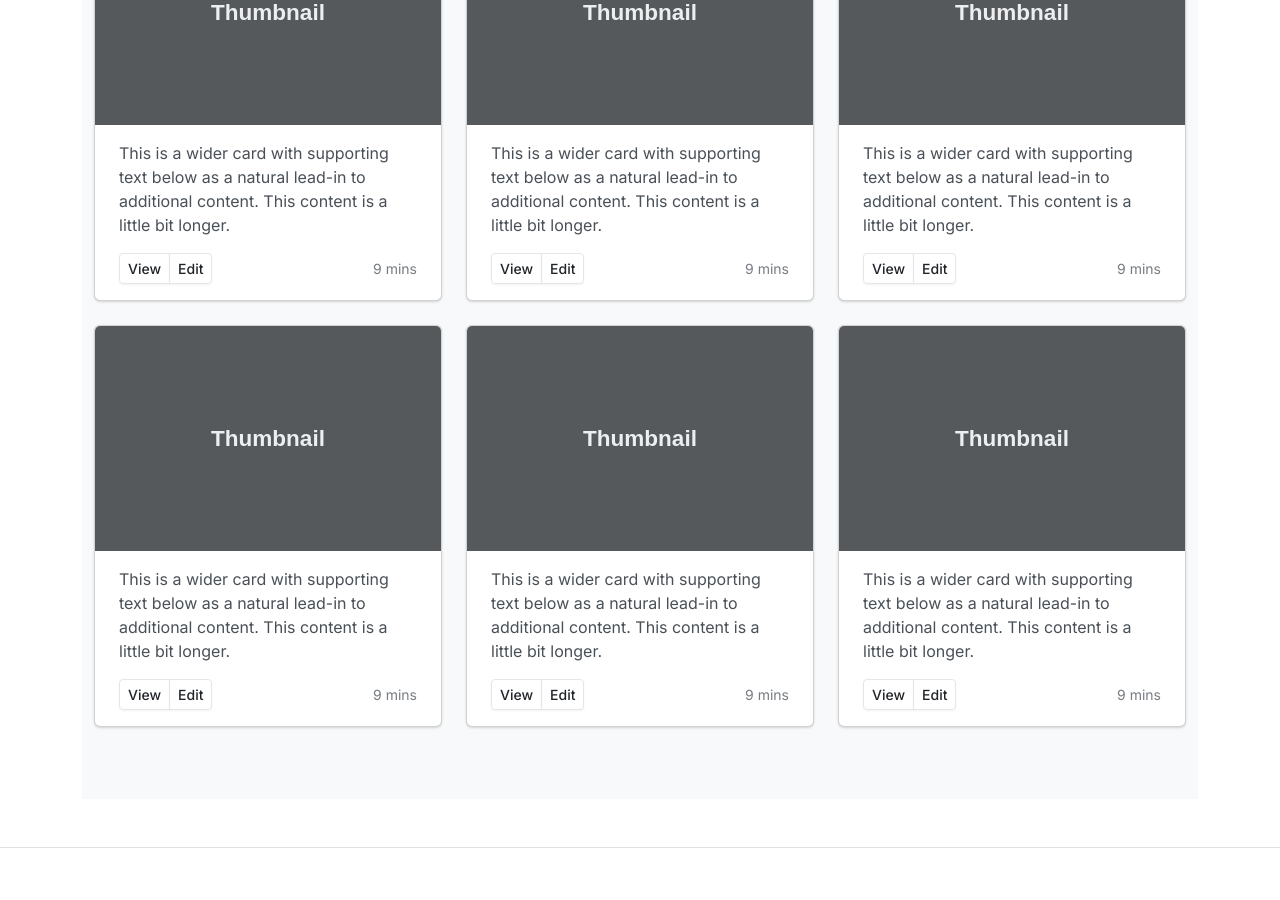
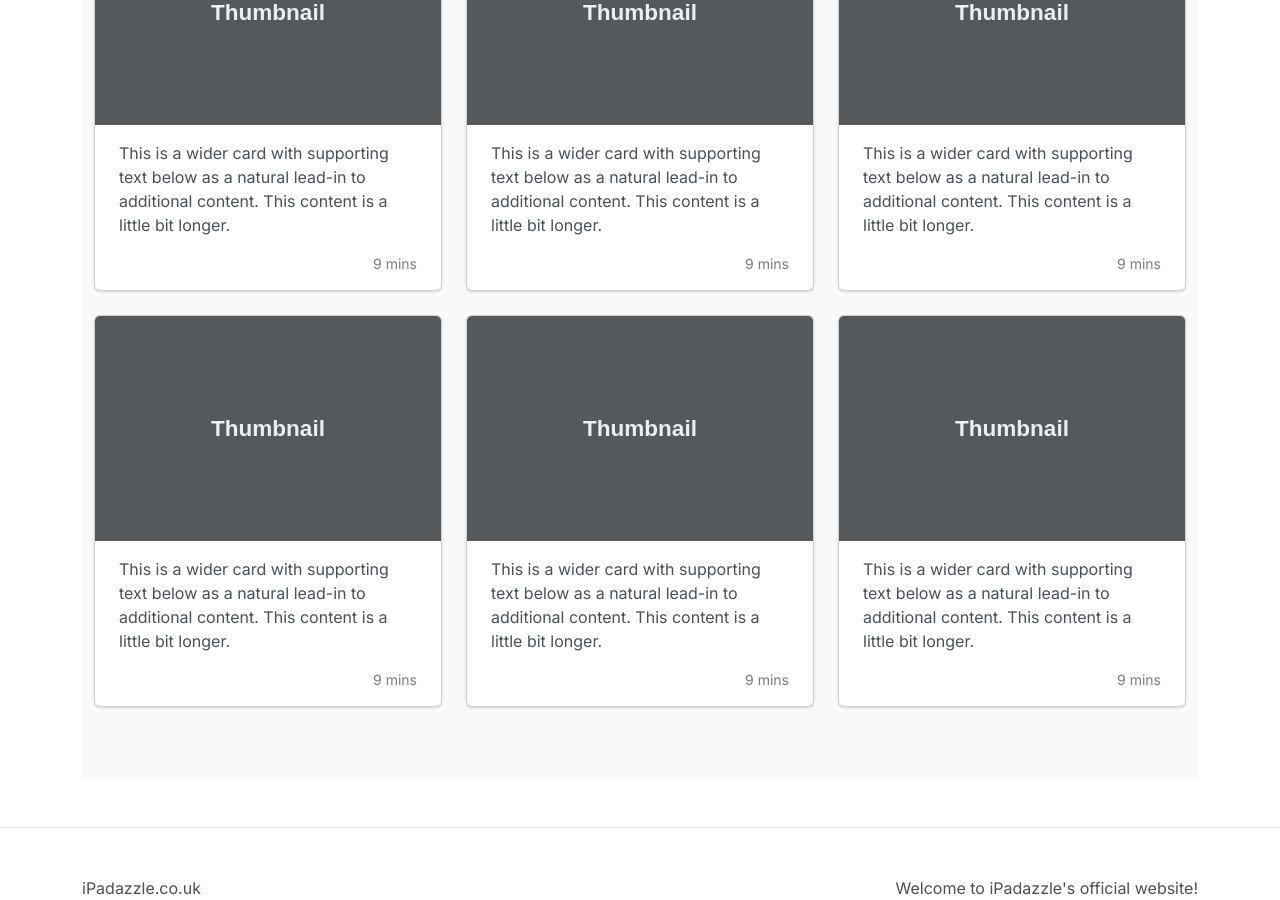
Before and after one commit to NatashaCELloyd/NatashaCELloyd.github.io, a Jekyll site: the page built from Stickers.md, in a window 1280 px wide and 900 px high, scrolled down 776 px. Built offline with Jekyll 4.4.1, drawn with Linux system fonts in a browser that asks for light colours.

Commit message:
Update Stickers.md

```diff
--- a/Stickers.md
+++ b/Stickers.md
@@ -63,8 +63,7 @@ title: Stickers - small-£3 medium-£4 large-£5
                   <p class="card-text">This is a wider card with supporting text below as a natural lead-in to additional content. This content is a little bit longer.</p>
                   <div class="d-flex justify-content-between align-items-center">
                     <div class="btn-group">
-                      <button type="button" class="btn btn-sm btn-outline-secondary">View</button>
-                      <button type="button" class="btn btn-sm btn-outline-secondary">Edit</button>
+
                     </div>
                     <small class="text-muted">9 mins</small>
                   </div>
@@ -78,8 +77,7 @@ title: Stickers - small-£3 medium-£4 large-£5
                   <p class="card-text">This is a wider card with supporting text below as a natural lead-in to additional content. This content is a little bit longer.</p>
                   <div class="d-flex justify-content-between align-items-center">
                     <div class="btn-group">
-                      <button type="button" class="btn btn-sm btn-outline-secondary">View</button>
-                      <button type="button" class="btn btn-sm btn-outline-secondary">Edit</button>
+
                     </div>
                     <small class="text-muted">9 mins</small>
                   </div>
@@ -93,8 +91,7 @@ title: Stickers - small-£3 medium-£4 large-£5
                   <p class="card-text">This is a wider card with supporting text below as a natural lead-in to additional content. This content is a little bit longer.</p>
                   <div class="d-flex justify-content-between align-items-center">
                     <div class="btn-group">
-                      <button type="button" class="btn btn-sm btn-outline-secondary">View</button>
-                      <button type="button" class="btn btn-sm btn-outline-secondary">Edit</button>
+
                     </div>
                     <small class="text-muted">9 mins</small>
                   </div>
@@ -109,8 +106,7 @@ title: Stickers - small-£3 medium-£4 large-£5
                   <p class="card-text">This is a wider card with supporting text below as a natural lead-in to additional content. This content is a little bit longer.</p>
                   <div class="d-flex justify-content-between align-items-center">
                     <div class="btn-group">
-                      <button type="button" class="btn btn-sm btn-outline-secondary">View</button>
-                      <button type="button" class="btn btn-sm btn-outline-secondary">Edit</button>
+
                     </div>
                     <small class="text-muted">9 mins</small>
                   </div>
@@ -124,8 +120,7 @@ title: Stickers - small-£3 medium-£4 large-£5
                   <p class="card-text">This is a wider card with supporting text below as a natural lead-in to additional content. This content is a little bit longer.</p>
                   <div class="d-flex justify-content-between align-items-center">
                     <div class="btn-group">
-                      <button type="button" class="btn btn-sm btn-outline-secondary">View</button>
-                      <button type="button" class="btn btn-sm btn-outline-secondary">Edit</button>
+
                     </div>
                     <small class="text-muted">9 mins</small>
                   </div>
@@ -139,8 +134,7 @@ title: Stickers - small-£3 medium-£4 large-£5
                   <p class="card-text">This is a wider card with supporting text below as a natural lead-in to additional content. This content is a little bit longer.</p>
                   <div class="d-flex justify-content-between align-items-center">
                     <div class="btn-group">
-                      <button type="button" class="btn btn-sm btn-outline-secondary">View</button>
-                      <button type="button" class="btn btn-sm btn-outline-secondary">Edit</button>
+
                     </div>
                     <small class="text-muted">9 mins</small>
                   </div>
```
